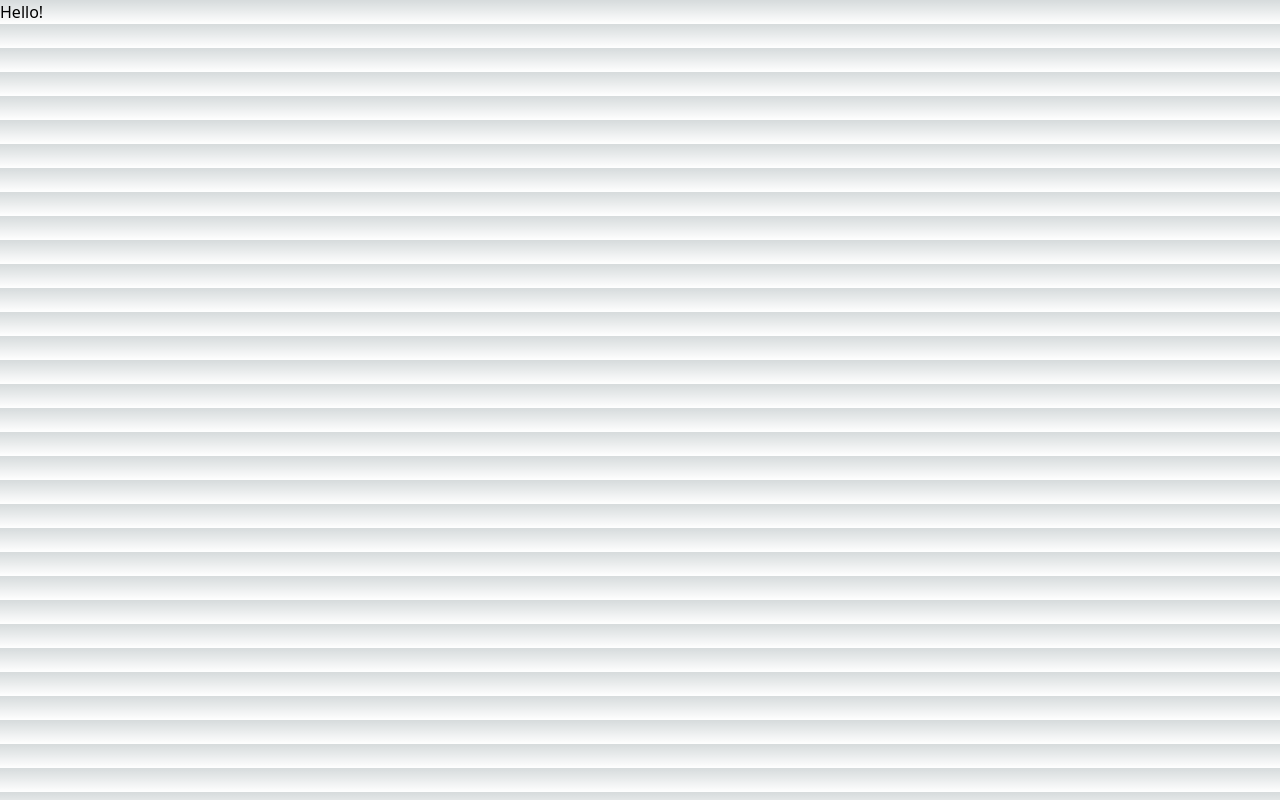
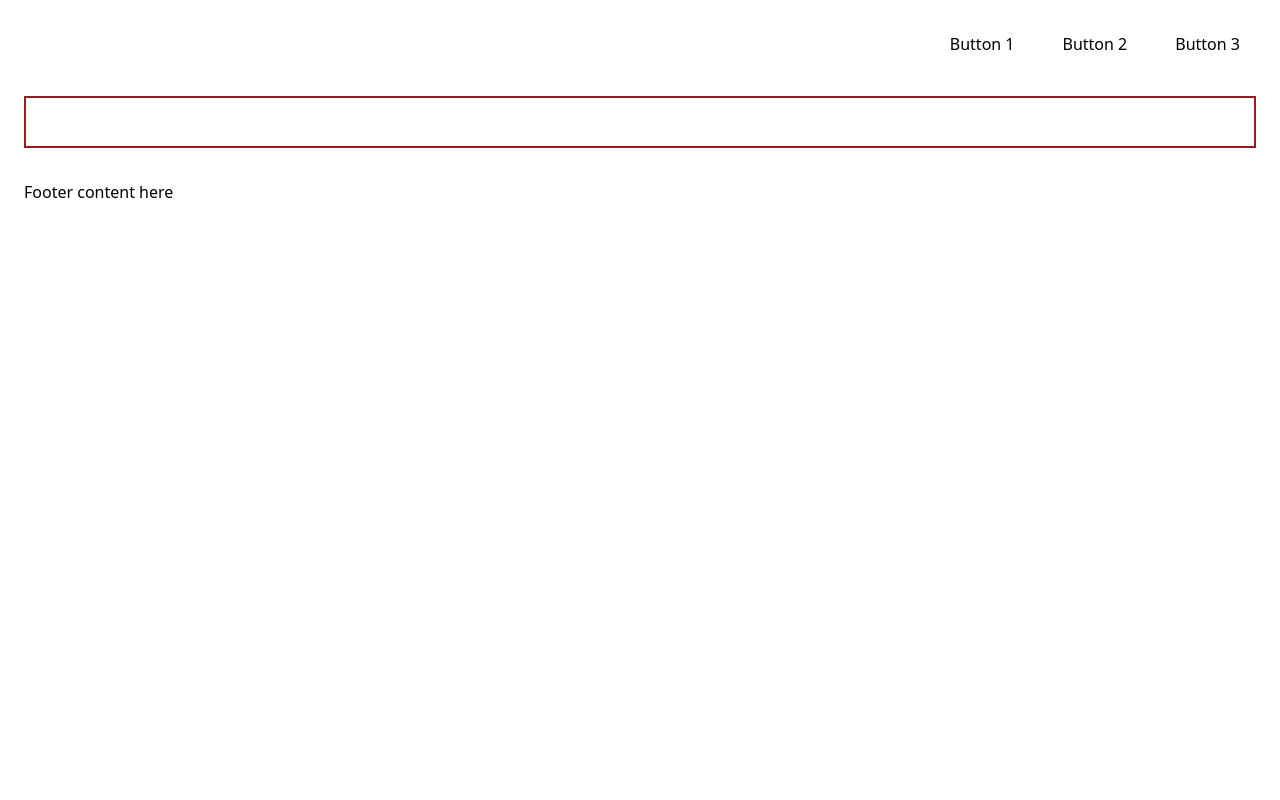
Before and after one commit to DanielLChapman/Palia-Garden, a Next.js app: page / in a window 1280 px wide. Built offline with nearby package versions, Linux system fonts and the light colour scheme.

Commit message:
Grid set up, grid state set up, and effects added in with width additions

```diff
--- a/src/components/App.tsx
+++ b/src/components/App.tsx
@@ -1,16 +1,16 @@
 import React from 'react';
-import { useGrid } from './Grid';
+import { useGrid } from './useGrid';
+import Header from './Header';
+import Footer from './Footer';
 
 function App({}) {
 
     const grid = useGrid();
 
-    console.log(grid);
+    return (
+        <main className=' py-6 px-4 mt-4 border-red-800 border-2 '>
 
-    return (
-        <div>
-            Hello!
-        </div>
+        </main>
     );
 }
 
--- /dev/null
+++ b/src/components/Effects.tsx
@@ -0,0 +1,68 @@
+import { GridState } from "./useGrid";
+
+export const applyEffect: (
+    grid: GridState,
+    x: number,
+    y: number,
+    effect: string
+) => GridState = (grid, x, y, effect) => {
+    const newGrid = [...grid.map((row) => [...row])];
+
+    const neighbors = [
+        [x + 1, y],
+        [x - 1, y],
+        [x, y + 1],
+        [x, y - 1],
+    ];
+
+    for (let [nx, ny] of neighbors) {
+        if (newGrid[nx] && newGrid[nx][ny]) {
+            // Check if the neighbor exists (not out of bounds)
+            if (!newGrid[nx][ny].effects.includes(effect)) {
+                newGrid[nx][ny].effects.push(effect);
+            }
+        }
+    }
+
+    return newGrid;
+};
+
+export const removeEffect: (
+    grid: GridState,
+    x: number,
+    y: number,
+    effect: string
+) => GridState = (grid, x, y, effect) => {
+
+    const newGrid = [...grid.map((row) => [...row])];
+
+    const neighbors = [
+        [x + 1, y],
+        [x - 1, y],
+        [x, y + 1],
+        [x, y - 1],
+    ];
+
+    for (let [nx, ny] of neighbors) {
+        if (newGrid[nx] && newGrid[nx][ny]) {
+            let shouldRemove = true;
+            for (let [mx, my] of neighbors) {
+                if (mx !== x || my !== y) { // Exclude the current item
+                    if (newGrid[mx] && newGrid[mx][my] && newGrid[mx][my].effects && newGrid[mx][my].effects.includes(effect)) {
+                        shouldRemove = false;
+                        break;
+                    }
+                }
+            }
+            if (shouldRemove) {
+                const effectIndex = newGrid[nx][ny].effects.indexOf(effect);
+                if (effectIndex !== -1) {
+                    grid[nx][ny].effects.splice(effectIndex, 1);
+                }
+            }
+        }
+    }
+
+    return newGrid;
+
+}
--- /dev/null
+++ b/src/components/Footer.tsx
@@ -0,0 +1,11 @@
+import React from 'react';
+
+function Footer() {
+    return (
+        <footer className="mt-4 py-4">
+        Footer content here
+    </footer>
+    );
+}
+
+export default Footer;
--- /dev/null
+++ b/src/components/Grid/Grid.tsx
@@ -0,0 +1,18 @@
+import React from 'react';
+import { GridCell, GridState } from '../useGrid';
+
+type GridProps = {
+    grid: GridState;
+    setGrid: React.Dispatch<React.SetStateAction<GridState>>;
+};
+
+const Grid: React.FC<GridProps> = ({ grid, setGrid }) => {
+    if (!grid) return <span>Something went really wrong</span>;
+    return (
+        <div>
+            {/* Render the grid here */}
+        </div>
+    );
+}
+
+export default Grid;
--- /dev/null
+++ b/src/components/Header.tsx
@@ -0,0 +1,14 @@
+import React from "react";
+
+function Header() {
+    return (
+        <header className="py-4">
+            <div className="flex justify-end space-x-4">
+                <button className="bg-white px-4 py-2 rounded">Button 1</button>
+                <button className="bg-white px-4 py-2 rounded">Button 2</button>
+                <button className="bg-white px-4 py-2 rounded">Button 3</button>
+            </div>
+        </header>
+    );
+}
+export default Header;
--- a/src/components/Grid.tsx
+++ b/src/components/useGrid.tsx
@@ -1,17 +1,22 @@
 import { Crop } from "@/data/crops";
 
-type GridCell = {
+type FertilizerType = {
+    name: string
+}
+
+export type GridCell = {
     crop: Crop | null;
     effects: string[]; // Array of effect names, e.g., ["Water Retain", "Quality Boost"]
-    //fertilizer: FertilizerType | null;
+    fertilizer: FertilizerType | null;
 };
 
-type GridState = GridCell[][];
+export type GridState = GridCell[][];
 
 export function useGrid(): GridState {
     const createEmptyCell = (): GridCell => ({
         crop: null,
         effects: [],
+        fertilizer: null,
     });
 
     const grid: GridState = Array.from({ length: 9 }, () =>
--- a/src/pages/index.tsx
+++ b/src/pages/index.tsx
@@ -1,9 +1,13 @@
 import App from "@/components/App";
-
-
+import Footer from "@/components/Footer";
+import Header from "@/components/Header";
 
 export default function Home({}) {
-  return (
-    <App />
-  )
+    return (
+        <div className="max-w-[1500px] mx-auto  py-2 px-6">
+            <Header />
+            <App />
+            <Footer />
+        </div>
+    );
 }
--- a/src/styles/globals.css
+++ b/src/styles/globals.css
@@ -17,11 +17,5 @@
 }
 
 body {
-  color: rgb(var(--foreground-rgb));
-  background: linear-gradient(
-      to bottom,
-      transparent,
-      rgb(var(--background-end-rgb))
-    )
-    rgb(var(--background-start-rgb));
+
 }
```
Also changed, not shown: src/components/Grid/GridCell.tsx (added).
